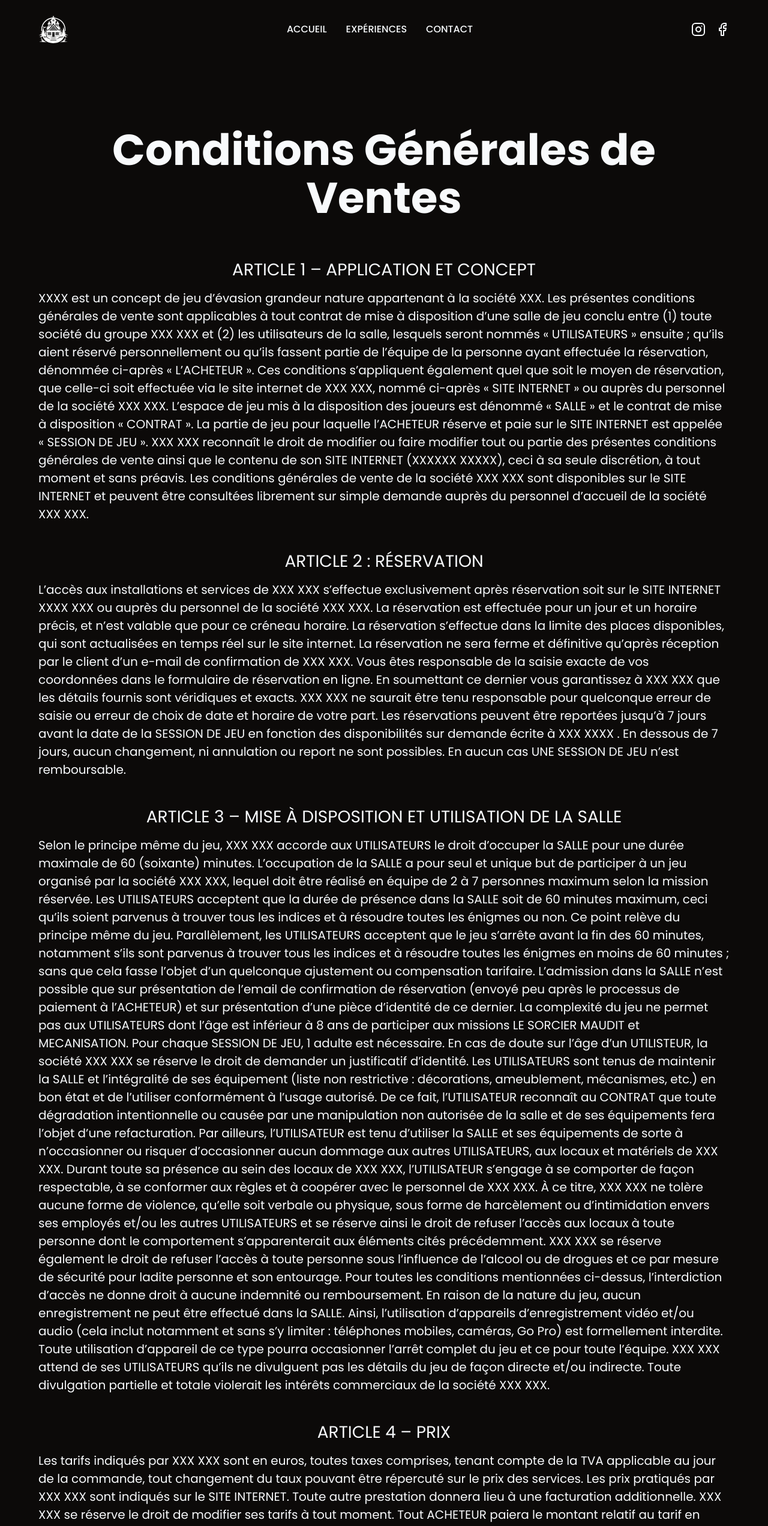
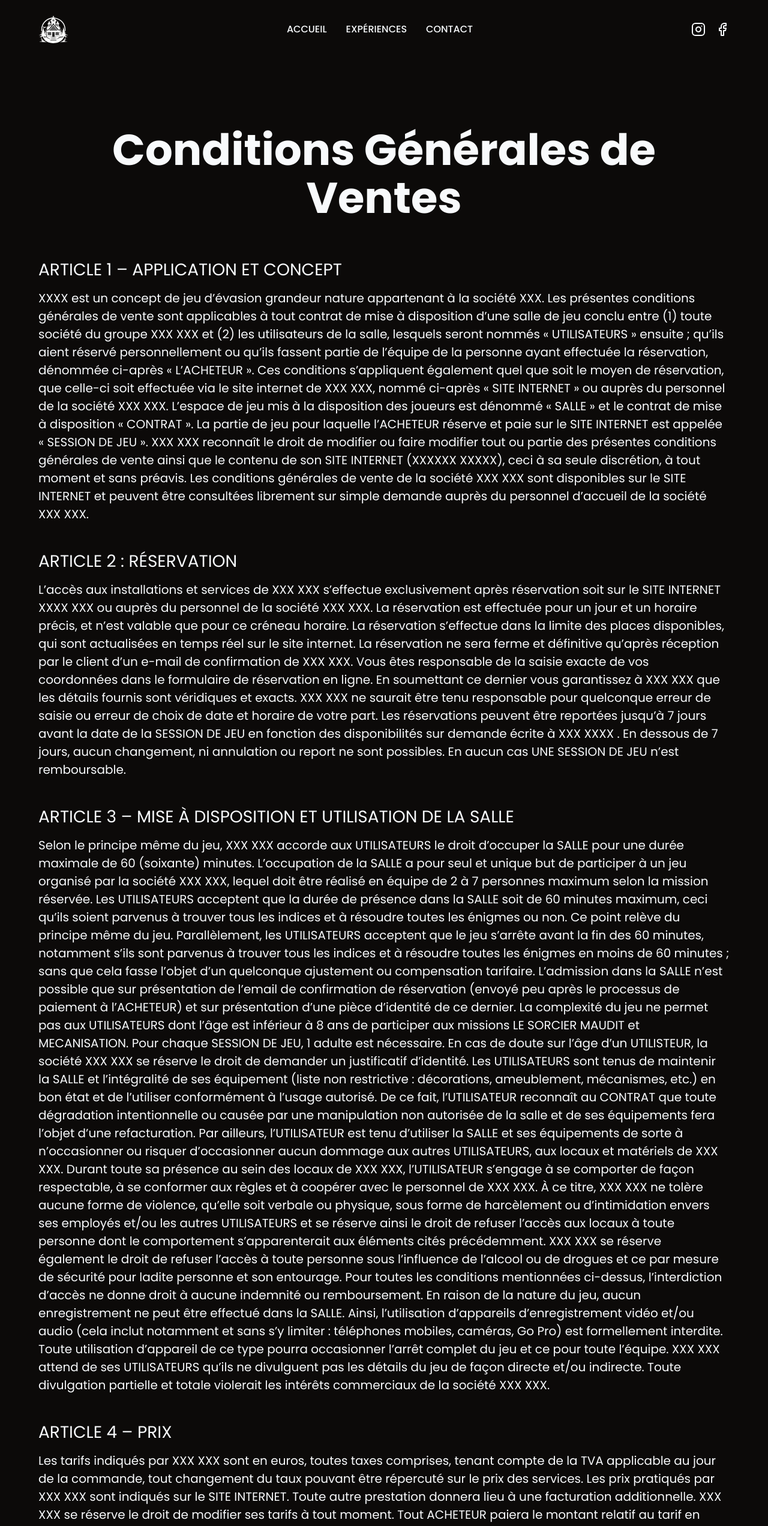
Before and after one commit to SebastienLaurentt/Escape-Game, a Next.js app: page /cgv in a window 1280 px wide. Shown: the top 2544 px of the page at 60% size. Built offline with nearby package versions, Linux system fonts and the light colour scheme.

Commit message:
set cgvTitle class to cgv h3

```diff
--- a/app/(root)/cgv/page.tsx
+++ b/app/(root)/cgv/page.tsx
@@ -8,7 +8,7 @@ const CGV = () => {
         <PageTitle title="Conditions Générales de Ventes" />
         <div className="flex flex-col gap-y-12  text-sm md:text-md">
           <div>
-            <h3>ARTICLE 1 – APPLICATION ET CONCEPT</h3>
+            <h3 className="cgvTitle">ARTICLE 1 – APPLICATION ET CONCEPT</h3>
             <p>
               XXXX est un concept de jeu d’évasion grandeur nature
               appartenant à la société XXX. Les présentes conditions
@@ -36,7 +36,7 @@ const CGV = () => {
             </p>
           </div>
           <div>
-            <h3>ARTICLE 2 : RÉSERVATION</h3>
+            <h3 className="cgvTitle">ARTICLE 2 : RÉSERVATION</h3>
             <p>
               L’accès aux installations et services de XXX XXX
               s’effectue exclusivement après réservation soit sur le SITE
@@ -61,7 +61,7 @@ const CGV = () => {
             </p>
           </div>
           <div>
-            <h3>ARTICLE 3 – MISE À DISPOSITION ET UTILISATION DE LA SALLE</h3>
+            <h3 className="cgvTitle">ARTICLE 3 – MISE À DISPOSITION ET UTILISATION DE LA SALLE</h3>
             <p>
               Selon le principe même du jeu, XXX XXX accorde aux
               UTILISATEURS le droit d’occuper la SALLE pour une durée maximale
@@ -122,7 +122,7 @@ const CGV = () => {
             </p>
           </div>
           <div>
-            <h3>ARTICLE 4 – PRIX</h3>
+            <h3 className="cgvTitle">ARTICLE 4 – PRIX</h3>
             <p>
               Les tarifs indiqués par XXX XXX sont en euros, toutes
               taxes comprises, tenant compte de la TVA applicable au jour de la
@@ -153,7 +153,7 @@ const CGV = () => {
             </p>
           </div>
           <div>
-            <h3>ARTICLE 5 – ENTREPRISES</h3>
+            <h3 className="cgvTitle">ARTICLE 5 – ENTREPRISES</h3>
             <p>
               Cet article concerne les entreprises ayant réservé hors site
               internet. Les prix pratiqués par XXX XXX sont indiqués sur
@@ -193,7 +193,7 @@ const CGV = () => {
             </p>
           </div>
           <div>
-            <h3>ARTICLE 6 – DROIT DE RÉTRACTATION</h3>
+            <h3 className="cgvTitle">ARTICLE 6 – DROIT DE RÉTRACTATION</h3>
             <p>
               Conformément à l’article 121-21-8 du code de la consommation, le
               droit de rétractation ne peut être exercé pour les contrats de
@@ -208,7 +208,7 @@ const CGV = () => {
             </p>
           </div>
           <div>
-            <h3>ARTICLE 7 – DONNÉES PERSONNELLES</h3>
+            <h3 className="cgvTitle">ARTICLE 7 – DONNÉES PERSONNELLES</h3>
             <p>
               L’ACHETEUR est responsable de l’exactitude des informations
               saisies sur le formulaire de réservation en ligne sur le SITE
@@ -228,7 +228,7 @@ const CGV = () => {
             </p>
           </div>
           <div>
-            <h3>ARTICLE 8 – SÉCURITÉ</h3>
+            <h3 className="cgvTitle">ARTICLE 8 – SÉCURITÉ</h3>
             <p>
               L’UTILISATEUR s’engage à respecter toutes les mesures de sécurité
               qui lui sont données, qu’elles soient contractuelles, affichées
@@ -255,7 +255,7 @@ const CGV = () => {
             </p>
           </div>
           <div>
-            <h3>ARTICLE 9 – PHOTOS ET CAMÉRAS</h3>
+            <h3 className="cgvTitle">ARTICLE 9 – PHOTOS ET CAMÉRAS</h3>
             <p>
               Des photos de chaque équipe d’UTILISATEURS pourront être prises
               avant ou après la session de jeu. Ces photos pourront être
@@ -270,7 +270,7 @@ const CGV = () => {
             </p>
           </div>
           <div>
-            <h3>ARTICLE 10 – PROPRIÉTÉ</h3>
+            <h3 className="cgvTitle">ARTICLE 10 – PROPRIÉTÉ</h3>
             <p>
               L’ensemble des éléments, textes, vides, images du site
               www.lyon-escape-game.fr sont la propriété exclusive de XXX
@@ -278,7 +278,7 @@ const CGV = () => {
             </p>
           </div>
           <div>
-            <h3>ARTICLE 11 – TRIBUNAUX COMPÉTENTS</h3>
+            <h3 className="cgvTitle">ARTICLE 11 – TRIBUNAUX COMPÉTENTS</h3>
             <p>
               Les présentes conditions générales et tout contrat conclu
               incorporant ces termes et conditions sont régis par le droit
```
